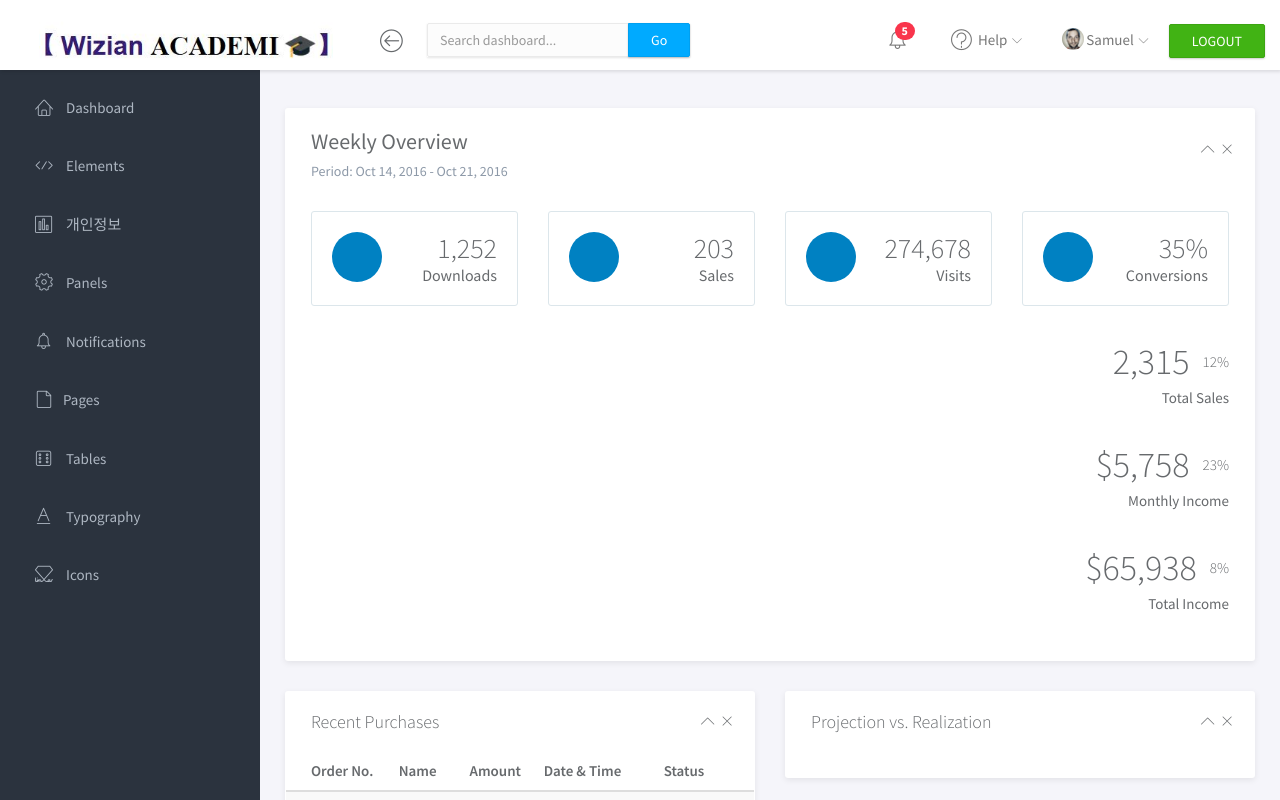
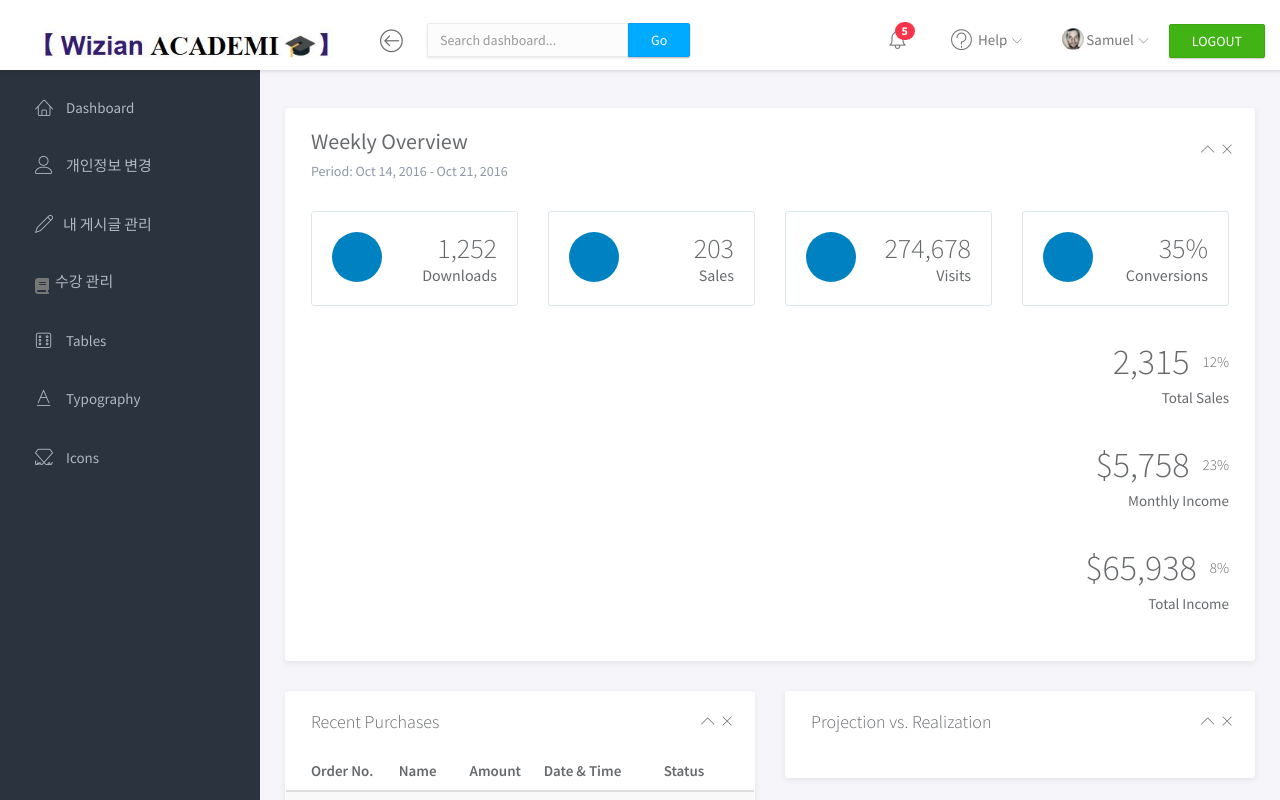
Before and after one commit to Leehyemee/AcademiProject3, a Next.js app in the folder wizian-next/: page /dashboard in a window 1280 px wide. Shown: the top 800 px of the page. Built offline with nearby package versions, Linux system fonts and the light colour scheme; some icons are missing.

Commit message:
fortawesome 설치 및 css 추가
SideBar - 메뉴 내용 변경

```diff
--- a/wizian-next/src/app/(app)/layout/SideBar.jsx
+++ b/wizian-next/src/app/(app)/layout/SideBar.jsx
@@ -2,13 +2,23 @@
 
 import React, { useState } from "react";
 import Link from "next/link";
+import { FontAwesomeIcon } from "@fortawesome/react-fontawesome";
+import { faBook } from "@fortawesome/free-solid-svg-icons";
 
 const SideBar = () => {
     const [isCollapsed, setIsCollapsed] = useState(true);
 
-    const toggleSubMenu = (e) => {
-        e.preventDefault(); // 페이지 이동 방지
-        setIsCollapsed((prev) => !prev);
+    const [collapsedMenus, setCollapsedMenus] = useState({
+        post: true,
+        course: true,
+    });
+
+    const toggleSubMenu = (menuKey) => (e) => {
+        e.preventDefault();
+        setCollapsedMenus((prev) => ({
+            ...prev,
+            [menuKey]: !prev[menuKey],
+        }));
     };
 
     return (
@@ -21,28 +31,62 @@ const SideBar = () => {
                                 <i className="lnr lnr-home"></i> <span>Dashboard</span>
                             </Link>
                         </li>
+
                         <li>
-                            <Link href="/elements">
-                                <i className="lnr lnr-code"></i> <span>Elements</span>
+                            <Link href="/myinfo">
+                                <i className="lnr lnr-user"></i> <span>개인정보 변경</span>
                             </Link>
                         </li>
                         <li>
-                            <Link href="/myinfo">
-                                <i className="lnr lnr-chart-bars"></i> <span>개인정보</span>
-                            </Link>
-                        </li>
-                        <li>
-                            <Link href="/panels">
-                                <i className="lnr lnr-cog"></i> <span>Panels</span>
-                            </Link>
-                        </li>
-                        <li>
-                            <Link href="/notifications">
-                                <i className="lnr lnr-alarm"></i> <span>Notifications</span>
-                            </Link>
+                            <a
+                                href="#postSubMenu"
+                                className={`collapsed ${collapsedMenus.post ? "" : "active"}`}
+                                onClick={toggleSubMenu("post")}
+                            >
+                                <i className="lnr lnr-pencil"></i>
+                                <span>내 게시글 관리</span>
+                            </a>
+
+                            <div id="subPages" className={`collapse ${collapsedMenus.post ? "" : "show"}`}>
+                                <ul className="nav">
+                                    <li>
+                                        <Link href="/dashboard">강의게시판</Link>
+                                    </li>
+                                    <li>
+                                        <Link href="/dashboard">Q&A</Link>
+                                    </li>
+                                </ul>
+                            </div>
+
                         </li>
 
                         <li>
+                            <a
+                                href="#courseSubMenu"
+                                className={`collapsed ${collapsedMenus.course ? "" : "active"}`}
+                                onClick={toggleSubMenu("course")}
+                            >
+                                <FontAwesomeIcon icon={faBook} className="fa-icon" />
+                                <span>수강 관리</span>
+                            </a>
+
+                            <div id="subPages" className={`collapse ${collapsedMenus.course ? "" : "show"}`}>
+                                <ul className="nav">
+                                    <li>
+                                        <Link href="/dashboard">수강중인 과정</Link>
+                                    </li>
+                                    <li>
+                                        <Link href="/dashboard">완료 과정</Link>
+                                    </li>
+                                    <li>
+                                        <Link href="/dashboard">수료증 발급</Link>
+                                    </li>
+                                </ul>
+                            </div>
+                        </li>
+
+
+                        {/* <li>
                             <a
                                 href="#subPages"
                                 className={`collapsed ${isCollapsed ? "" : "active"}`}
@@ -65,7 +109,7 @@ const SideBar = () => {
                                     </li>
                                 </ul>
                             </div>
-                        </li>
+                        </li> */}
 
                         <li>
                             <Link href="/tables">
--- a/wizian-next/src/app/(auth)/layout.js
+++ b/wizian-next/src/app/(auth)/layout.js
@@ -35,6 +35,7 @@ export default function RootLayout({ children }) {
         {/* ICONS */}
         <link rel="apple-touch-icon" sizes="76x76" href="/assets/img/apple-icon.png"/>
         <link rel="icon" type="image/png" sizes="96x96" href="/assets/img/favicon.png"/>
+
       </head>
 
       <body>
--- a/wizian-next/src/app/globals.css
+++ b/wizian-next/src/app/globals.css
@@ -14,3 +14,13 @@
 .navbar .brand .logo {
     max-height: 50px; /* 로고 크기 조정 */
 }
+
+
+.fa-icon {
+    font-size: 16px;
+    margin-right: 6px;
+    vertical-align: middle;
+    line-height: 1;
+    display: inline-block;
+    color: #777;
+}
```
Also changed, not shown: wizian-next/package.json (+7 -3 lines), 1 other file (tests, documents, lock files or other folders).
